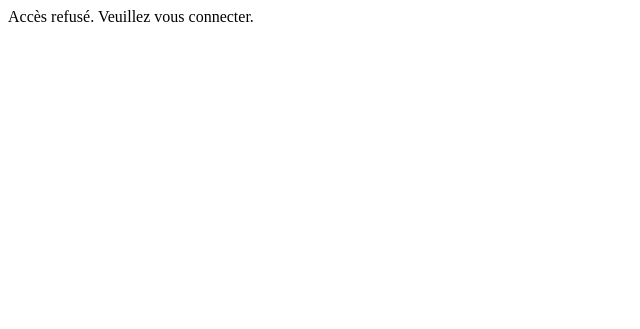
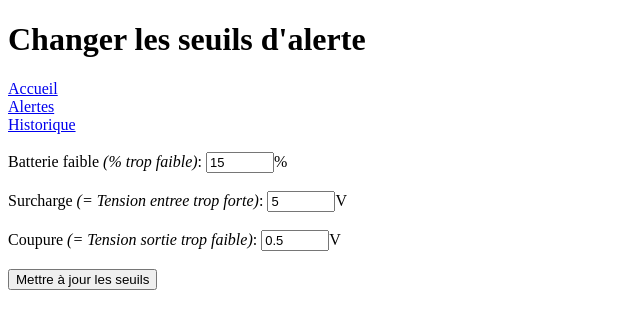
Before and after one commit to Camille-018/Onduleur, a PHP site: page /alerte/changerSeuils.php in a window 1280 px wide. Shown: the top 329 px of the page, without its empty margins (0-640 px from the left). Run offline with PHP 8.4, Linux system fonts and the light colour scheme.

Commit message:
test changer seuil

```diff
--- a/alerte/changerSeuils.php
+++ b/alerte/changerSeuils.php
@@ -1,39 +1,33 @@
 <!-- changerSeuils.php: admin seulement
-1) vérifier que l'utilisateur est admin (niveau=3)
+1) vérifier que l'utilisateur est admin (niveau=3) //verra apres
 2) formulaire pour changer les seuils
 3) sauvegarde - json -->
 
 <?php
-require_once '../config.php'; //dans la table "authentification", l'utilisateur admin a le niveau 3
-session_start();//en theorie pas besoin: conencter sur index.php
-if (!isset($_SESSION['user_id'])) {
-     die('Accès refusé. Veuillez vous connecter.');
- }
-
-// vérifier le niveau d'accès
-$stmt = $pdo->prepare("SELECT droit FROM authentication WHERE id = :id");
-$stmt->execute([':id' => $_SESSION['user_id']]);
-$user = $stmt->fetch();
-if (!$user || $user['droit'] < 3) {
-    die('Accès refusé. Niveau d\'accès insuffisant.');
-}
+require_once '../config.php';
+session_start();
 
 // gérer le formulaire
-$message = '';
 if ($_SERVER['REQUEST_METHOD'] === 'POST') {
     $batterieFaible = floatval($_POST['batterieFaible']);
     $surcharge      = floatval($_POST['surcharge']);
     $coupure        = floatval($_POST['coupure']);
 
-    // sauvegarder les seuils dans un fichier ou une table (ici fichier pour simplicité)
     $seuils = [
         'batterieFaible' => $batterieFaible,
         'surcharge'      => $surcharge,
         'coupure'        => $coupure
     ];
     file_put_contents('../config_seuils.json', json_encode($seuils));
-    $message = 'Seuils mis à jour avec succès.';
-} else {
+
+    // créer un message avec les nouvelles valeurs
+    $_SESSION['message_seuils'] = "Seuils mis à jour : Batterie faible = {$batterieFaible}%, Surcharge = {$surcharge}V, Coupure = {$coupure}V";
+
+    // rediriger pour afficher le message
+    header('Location: changerSeuils.php');
+    exit;
+}
+
 // charger les seuils existants
 if (file_exists('../config_seuils.json')) {
     $seuils = json_decode(file_get_contents('../config_seuils.json'), true);
@@ -44,8 +38,16 @@ if ($_SERVER['REQUEST_METHOD'] === 'POST') {
         'coupure'        => 0.5
     ];
 }
+
+// récupérer le message éventuel
+$message = '';
+if (!empty($_SESSION['message_seuils'])) {
+    $message = $_SESSION['message_seuils'];
+    unset($_SESSION['message_seuils']);
 }
 ?>
+
+
 <!DOCTYPE html>
 <html lang="en">
 <head>
@@ -64,14 +66,14 @@ if ($_SERVER['REQUEST_METHOD'] === 'POST') {
     <?php endif; ?>
 
     <form method="post">
-        <label for="batterieFaible">Batterie faible (en %):</label>
-        <input type="number" id="batterieFaible" name="batterieFaible" value="<?= $seuils['batterieFaible'] ?>" step="0.1"><br><br>
+         <label for="batterieFaible">Batterie faible <i>(% trop faible)</i>:</label>
+        <input type="number" id="batterieFaible" name="batterieFaible" value="<?= $seuils['batterieFaible'] ?>" step="0.1" style="width:60px; font-size:13px;">%<br><br>
 
-        <label for="surcharge">Surcharge (en A):</label>
-        <input type="number" id="surcharge" name="surcharge" value="<?= $seuils['surcharge'] ?>" step="0.1"><br><br>
+        <label for="surcharge">Surcharge <i> (= Tension entree trop forte)</i>:</label>
+        <input type="number" id="surcharge" name="surcharge" value="<?= $seuils['surcharge'] ?>" step="0.1" style="width:60px; font-size:13px;">V<br><br>
 
-        <label for="coupure">Coupure (en A):</label>
-        <input type="number" id="coupure" name="coupure" value="<?= $seuils['coupure'] ?>" step="0.1"><br><br>
+        <label for="coupure">Coupure <i> (= Tension sortie trop faible)</i>:</label>
+        <input type="number" id="coupure" name="coupure" value="<?= $seuils['coupure'] ?>" step="0.1" style="width:60px; font-size:13px;">V<br><br>
 
         <input type="submit" value="Mettre à jour les seuils">
     </form>
--- /dev/null
+++ b/config_seuils.json
@@ -0,0 +1 @@
+{"batterieFaible":15,"surcharge":5,"coupure":0.5}
```
Lines whose indentation alone changed are shown as unchanged.
